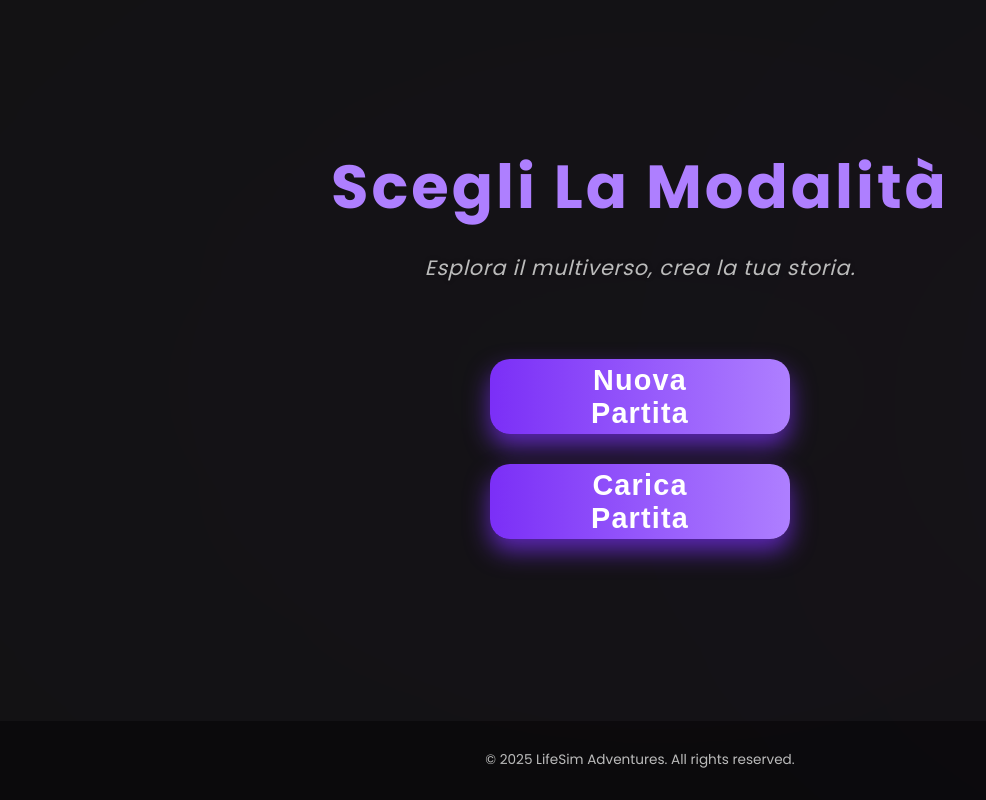
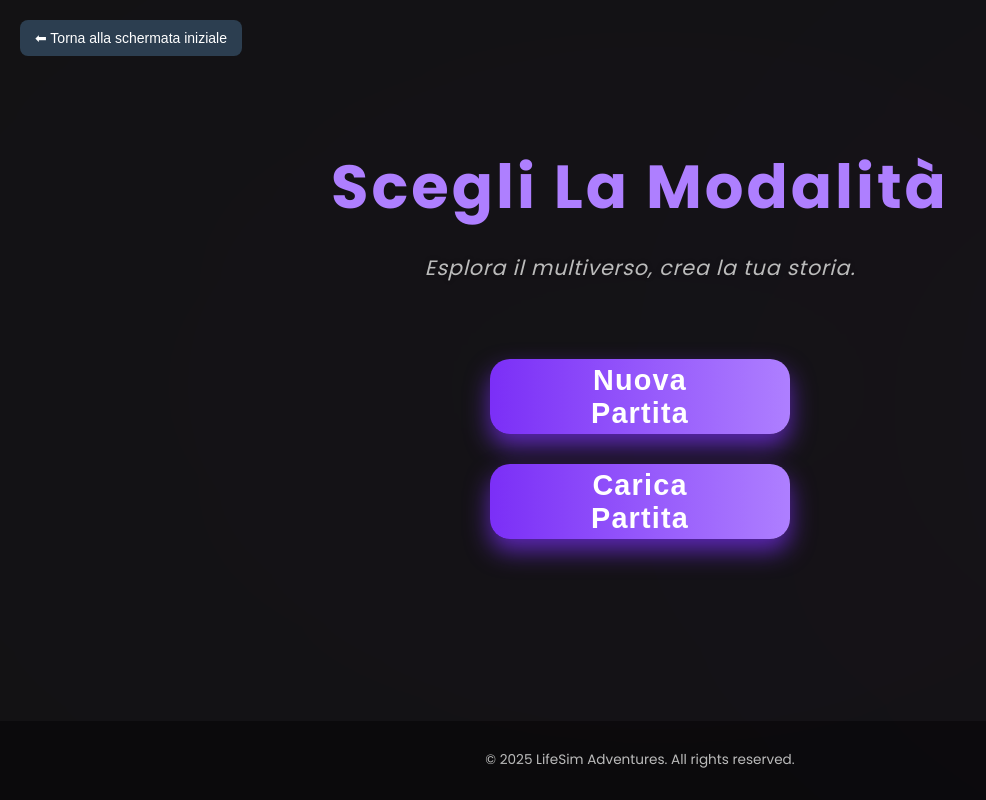
Before and after one commit to daniele-dis/LifeSim, a React (Create React App) app in the folder frontend/: page / in a window 1280 px wide. Both pictures are taken after a click on the button "Gioca". Shown: the whole page, without its empty margins (0-986 px from the left). Built offline with nearby package versions, Linux system fonts and the light colour scheme.

Commit message:
modifiche varie style e aggiunta pulsante per tornare da GameSelect a StartScreen

```diff
--- a/frontend/src/App.js
+++ b/frontend/src/App.js
@@ -90,6 +90,11 @@ function App() {
     getGameState(); // Carica lo stato del gioco quando si passa al mainGame
   };
 
+
+  const handleBackToStart = () => {
+  setCurrentPhase('start');
+};
+
   // === Rendering Condizionale delle Fasi ===
 
   // Fase 1: Schermata Iniziale
@@ -108,10 +113,12 @@ function App() {
   return (
     <GameSelectionScreen
       isDarkMode={isDarkMode}
-        onGameSelected={handleGameSelected} // Quando si seleziona una partita, passa a 'mainGame'
+      onGameSelected={handleGameSelected}
+      onBackToStart={handleBackToStart} // ✅ AGGIUNGI QUESTO
     />
   );
 }
+
 
   // Fase 3: Il Gioco Principale (con stato e azioni)
   if (currentPhase === 'mainGame') {
@@ -134,6 +141,8 @@ function App() {
     );
   }
 
+
+
   // Fallback (non dovrebbe mai accadere)
   return <div>Errore: Fase sconosciuta.</div>;
 }
--- a/frontend/src/MainRouter.js
+++ b/frontend/src/MainRouter.js
@@ -13,6 +13,10 @@ function MainRouter() {
   const handleStartGame = () => {
     setCurrentScreen('gameSelection');
   };
+
+  const handleBackToStart = () => {
+  setCurrentScreen('start');
+};
 
   // ✅ Rimosso lo stato isDarkMode e toggleDarkMode locali, vengono dal contesto
 
@@ -33,6 +37,7 @@ function MainRouter() {
         <GameSelectionScreen
           // ✅ Passa isDarkMode dal contesto (se GameSelectionScreen ne ha bisogno)
           isDarkMode={isDarkMode}
+          onBackToStart={handleBackToStart}
           // Se GameSelectionScreen avesse un suo toggle, dovresti passargli anche toggleDarkMode
         />
       )}
--- a/frontend/src/components/GameSelectionScreen.js
+++ b/frontend/src/components/GameSelectionScreen.js
@@ -4,36 +4,35 @@ import React, { useState, useContext } from 'react'; // Importa useState
 import ThemeContext from '../ThemeContext';
 import GameSlotsScreen from './GameSlotsScreen'; // Importa GameSlotsScreen
 
-const GameSelectionScreen = ({ onGameSelected }) => {
+// ✅ Aggiunta della prop onBackToStart
+const GameSelectionScreen = ({ onGameSelected, onBackToStart }) => {
   const { isDarkMode } = useContext(ThemeContext);
 
-  // Stato per controllare quale parte di GameSelectionScreen mostrare:
-  // 'selection' per i bottoni iniziali, 'gameSlots' per i tre slot vuoti.
   const [currentSubScreen, setCurrentSubScreen] = useState('selection');
 
   const handleNewGameClick = () => {
-    // Al click di "Nuova Partita", cambia lo stato per mostrare GameSlotsScreen
     setCurrentSubScreen('gameSlots');
   };
 
   const handleLoadGameClick = () => {
     console.log('Carica Partita non ancora implementato!');
-    if (onGameSelected) onGameSelected('loadGame'); // Notifica il componente padre
+    if (onGameSelected) onGameSelected('loadGame');
   };
 
   const handleSlotSelection = (slotNumber) => {
     console.log(`Avvio nuova partita nello Slot ${slotNumber}`);
-    // Qui, in una vera applicazione, inizieresti il salvataggio del gioco
-    // e poi passeresti alla schermata di gioco vera e propria.
-    // Se onGameSelected è una prop che il componente padre usa per navigare tra macro-schermate,
-    // potresti usarla qui per passare alla schermata di gioco.
     if (onGameSelected) onGameSelected('newGameStarted', slotNumber);
   };
 
   return (
-    // Applica la classe del tema al container principale
     <div className={`game-selection-portal-container ${isDarkMode ? 'dark-mode' : 'light-mode'}`}>
-      {currentSubScreen === 'selection' && ( // Mostra i bottoni di selezione se lo stato è 'selection'
+
+      {/* ✅ Pulsante Indietro: Aggiunto senza toccare il resto */}
+      <button className="back-button" onClick={onBackToStart}>
+        ⬅ Torna alla schermata iniziale
+      </button>
+
+      {currentSubScreen === 'selection' && (
         <>
           <h1 className="portal-title">Scegli La Modalità</h1>
           <p className="portal-subtitle">Esplora il multiverso, crea la tua storia.</p>
@@ -41,7 +40,7 @@ const GameSelectionScreen = ({ onGameSelected }) => {
           <div className="portal-options-grid">
             <button
               className="portal-button new-game-portal"
-              onClick={handleNewGameClick} // Chiama la funzione per cambiare schermata
+              onClick={handleNewGameClick}
             >
               <span className="portal-button-text">Nuova Partita</span>
               <span className="portal-glow"></span>
@@ -53,7 +52,6 @@ const GameSelectionScreen = ({ onGameSelected }) => {
               <span className="portal-button-text">Carica Partita</span>
               <span className="portal-glow"></span>
             </button>
-            {/* Puoi aggiungere qui altri bottoni se necessario */}
           </div>
 
           <footer className="portal-footer">
@@ -62,7 +60,7 @@ const GameSelectionScreen = ({ onGameSelected }) => {
         </>
       )}
 
-      {currentSubScreen === 'gameSlots' && ( // Mostra GameSlotsScreen se lo stato è 'gameSlots'
+      {currentSubScreen === 'gameSlots' && (
         <GameSlotsScreen onSlotSelect={handleSlotSelection} />
       )}
     </div>
--- a/frontend/src/components/GameSlotsScreen.jsx
+++ b/frontend/src/components/GameSlotsScreen.jsx
@@ -10,7 +10,8 @@ const GameSlotsScreen = ({ onSlotSelect }) => {
 
   return (
     <div className={`game-slots-container ${isDarkMode ? 'dark-mode' : 'light-mode'}`}>
-      <h2>Select a Slot to Start a New Game</h2>
+      <h2 className="game-slots-title">Che Abbia Inizio l'Avventura</h2>
+      <p className="game-slots-subtitle">Scegli Uno Slot Per Avviare La Partita.</p>
       <div className="slots-wrapper">
         {slots.map((slotNumber) => (
           <div
@@ -26,6 +27,9 @@ const GameSlotsScreen = ({ onSlotSelect }) => {
           </div>
         ))}
       </div>
+        <footer className="portal-footer">
+          <p>&copy; {new Date().getFullYear()} LifeSim Adventures. All rights reserved.</p>
+        </footer>
     </div>
   );
 };
--- a/frontend/src/index.css
+++ b/frontend/src/index.css
@@ -792,11 +792,67 @@ body {
 .game-slots-container h2 {
     color: var(--color-highlight-primary);
     margin-bottom: 25px;
-    font-size: 1.9em;
+    font-size: 2.2em;
     text-align: center;
     transition: color 0.5s ease;
     position: relative; /* Per assicurarsi che sia sopra le aure */
     z-index: 1;
+}
+
+.game-slots-title {
+    position: relative; /* Importante per z-index */
+    z-index: 1; /* Assicura che sia sopra le aure */
+    font-size: 3.8rem; /* Puoi aggiustare questo e i margini a tuo piacimento */
+    margin-top: -75px;
+    margin-bottom: 0.8rem;
+    font-weight: 700;
+    letter-spacing: 2px;
+    color: var(--color-highlight-primary); /* Colore base del testo (senza glow) */
+
+    /* Rimuovi il text-shadow da qui per non averlo di default */
+
+    animation: fadeInSlideDown 1s ease-out; /* Mantiene l'animazione */
+    transition: color 0.5s ease, text-shadow 0.3s ease; /* Transizione per il glow */
+}
+
+/* Animazione per il titolo del portale (resta invariata) */
+@keyframes fadeInSlideDown {
+    from { opacity: 0; transform: translateY(-50px); }
+    to { opacity: 1; transform: translateY(0); }
+}
+
+.game-slots-title:hover {
+    /* Questo crea il glow SOLO all'hover */
+    text-shadow: 0 0 30px var(--color-highlight-primary-hover), /* Un'ombra */
+                 0 0 60px var(--color-highlight-primary); /* Un'altra ombra per un effetto più completo */
+}
+
+.game-slots-subtitle{
+    position: relative;
+    z-index: 1;
+    margin-top: 0.1rem;
+    margin-bottom: 2.1rem;
+    font-size: 1rem;
+    font-weight: 400;
+    font-style: italic;
+    letter-spacing: 0.8px;
+    color: var(--color-text-secondary);
+    opacity: 0.9;
+    animation: fadeIn 1.2s ease-out 0.2s forwards;
+    /* opacity: 0; <-- Rimosso: l'animazione gestisce l'opacità iniziale */
+    transition: color 0.5s ease, opacity 0.5s ease;
+    text-shadow: 0 0 5px var(--color-shadow-tertiary); /* Leggero glow per il sottotitolo */
+
+}
+
+.game-slots-subtitle:hover{
+    color: var(--color-highlight-secondary);
+}
+
+/* Animazione generica di fade-in */
+@keyframes fadeIn {
+    from { opacity: 0; }
+    to { opacity: 1; }
 }
 
 /* Stili per gli slot individuali, potrebbero aver bisogno di adattarsi al tema */
@@ -971,3 +1027,21 @@ body {
         margin-top: 5px;
     }
 }
+
+.back-button {
+  position: absolute;
+  top: 20px;
+  left: 20px;
+  background-color: #2c3e50;
+  color: white;
+  border: none;
+  padding: 10px 15px;
+  border-radius: 8px;
+  cursor: pointer;
+  z-index: 1000;
+  font-size: 14px;
+}
+
+.back-button:hover {
+  background-color: #1a252f;
+}
```
Lines whose indentation alone changed are shown as unchanged.
